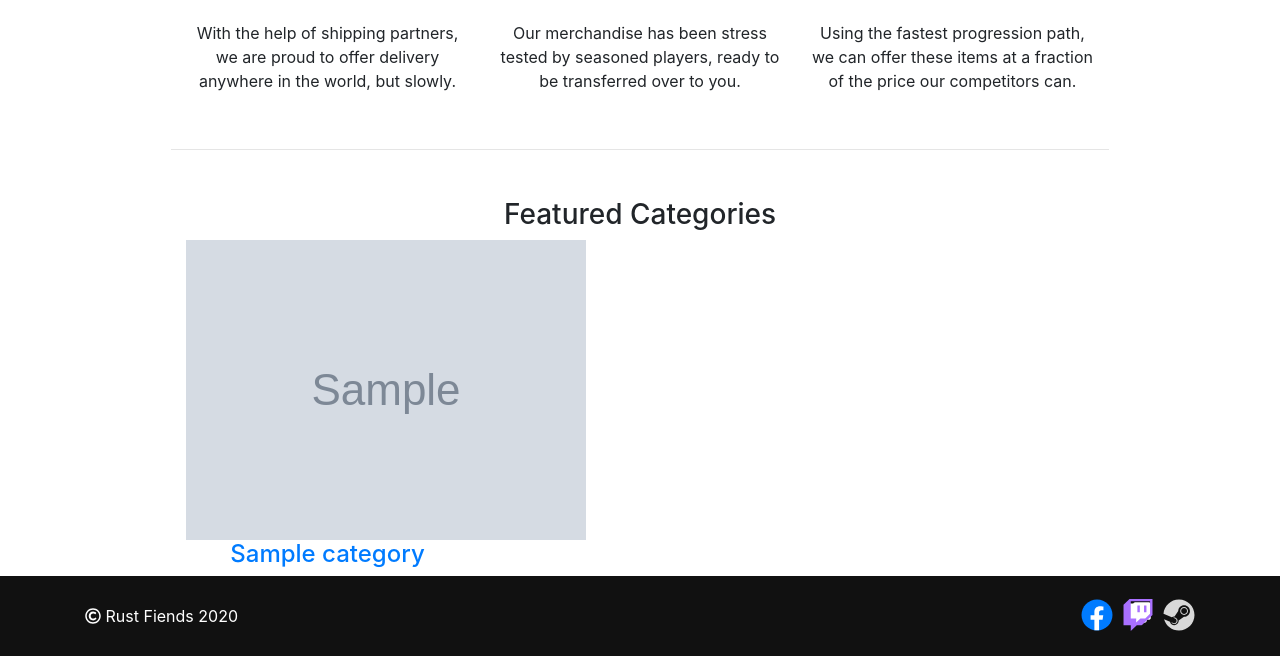
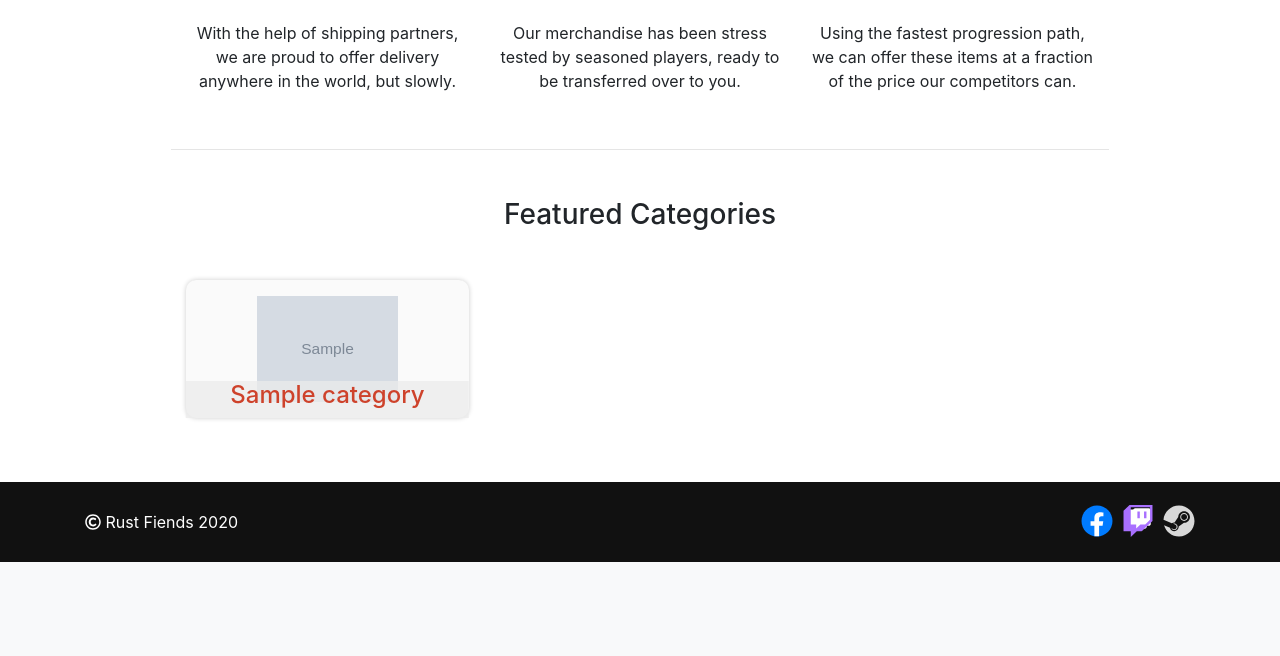
Before and after one commit to Prejudice182/prej-milestone-four, a Django app: page / in a window 1280 px wide. Shown: the part 1140-1796 px from the top of the page. After the commit the page ends 1702 px from the top, so only its background shows below. Run offline with Django 3.2, Linux system fonts and the light colour scheme; tables that the repository leaves empty hold one stand-in row (values such as "Sample post"); grey boxes marked "Sample" are stand-in pictures; some libraries are stand-ins or nearby versions.

Commit message:
Finalise styles for home page

```diff
--- a/pages/templates/pages/home.html
+++ b/pages/templates/pages/home.html
@@ -26,21 +26,29 @@
         <div class="col-12 col-md-4 mb-4">
             <i class="fas fa-dollar-sign fa-8x"></i>
             <p class="icon-heading">Cheapest place for items</p>
-            <p>Using the fastest progression path, we can offer these items at a fraction of the price our competitors can.</p>
+            <p>Using the fastest progression path, we can offer these items at a fraction of the price our competitors
+                can.</p>
         </div>
     </div>
     <hr class="w-75 mx-auto mb-5">
-    <p class="h3">Featured Categories</p>
-    <div class="row w-75 mx-auto">
-        {% for feature in featured %}
-        <div class="col-12 col-md-4">
-            <img src="{{ feature.mainimage.url }}" alt="Image for {{ feature.name }}">
-            <a href="{% url 'products:category' feature.category.slug %}" class="h4 d-block">{{ feature.category.title }}</a>
+    <p class="h3 mb-5">Featured Categories</p>
+    <div class="row w-75 mx-auto mb-5">
+            {% for feature in featured %}
+            <div class="col-12 col-md-4 pb-3">
+                <a href="{% url 'products:category' feature.category.slug %}">
+                    <div class="category py-3">
+                        <img src="{{ feature.mainimage.url }}" alt="Random image from {{ feature.category.title }} collection">
+                        <div class="category-heading">
+                            <h4>{{ feature.category.title }}</h4>
+                        </div>
+                    </div>
+                </a>
+            </div>
+            {% empty %}
+            <p>No featured categories at the moment!</p>
+            <p>Please check back later...</p>
+            {% endfor %}
         </div>
-        {% empty %}
-        <p>No featured categories at the moment!</p>
-        <p>Please check back later...</p>
-    {% endfor %}
     </div>
 </div>
 {% endblock %}
--- a/static/css/style.css
+++ b/static/css/style.css
@@ -1,7 +1,28 @@
+/* Anchor Styles */
+
+a:hover {
+    text-decoration: none;
+}
+
+/* Jumbotron Styles */
+
 .jumbotron {
     color: white;
     background: url("../images/hero.jpg") center/cover no-repeat;
     height: 66vh;
+}
+
+/* Footer Styles */
+
+footer {
+    background-color: #111111;
+    color: white;
+}
+
+/* Icon Styles */
+
+.fa-8x {
+    color: #ce422b;
 }
 
 .icon-heading {
@@ -10,19 +31,10 @@
     text-transform: uppercase;
 }
 
-footer {
-    background-color: #111111;
-    color: white;
-}
-
 .fa-facebook {
     color: #385898;
 }
 
-.fa-8x {
-    color: #ce422b;
-    text-shadow: 0px 0px 5px rgba(0,0,0,0.75);
-}
 
 .fa-twitch {
     color: #a970ff;
@@ -32,9 +44,31 @@ footer {
     color: #d8d8d8;
 }
 
-a:hover {
-    text-decoration: none;
+/* Featured Category Styles */
+
+.category {
+    position: relative;
+    text-align: center;
+    background: #fafafa;
+    box-shadow: 0px 0px 5px 0px rgba(0, 0, 0, 0.2);
+    border-radius: 10px;
 }
+
+.category-heading {
+    position: absolute;
+    bottom: 0px;
+    left: 50%;
+    transform: translate(-50%);
+    width: 100%;
+    background: rgba(235, 235, 235, 0.75);
+    color: #ce422b;
+}
+
+.category img {
+    width: 50%;
+}
+
+/* Media Queries */
 
 @media screen and (max-width: 800px), screen and (max-height: 1400px) {
     .jumbotron {
```
